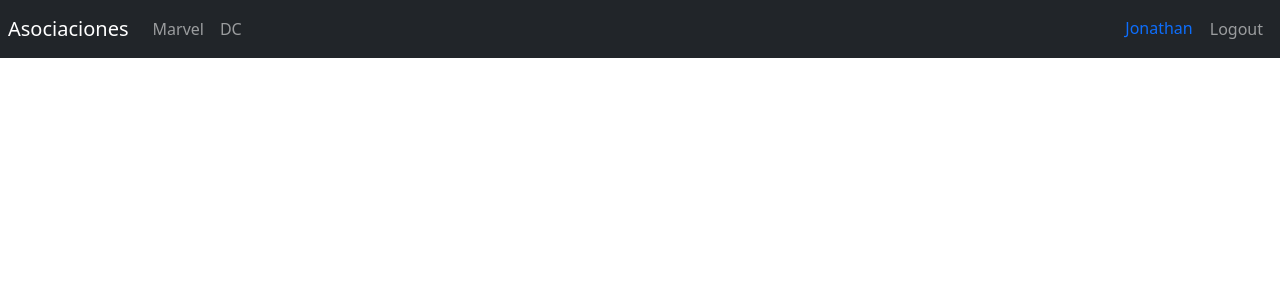
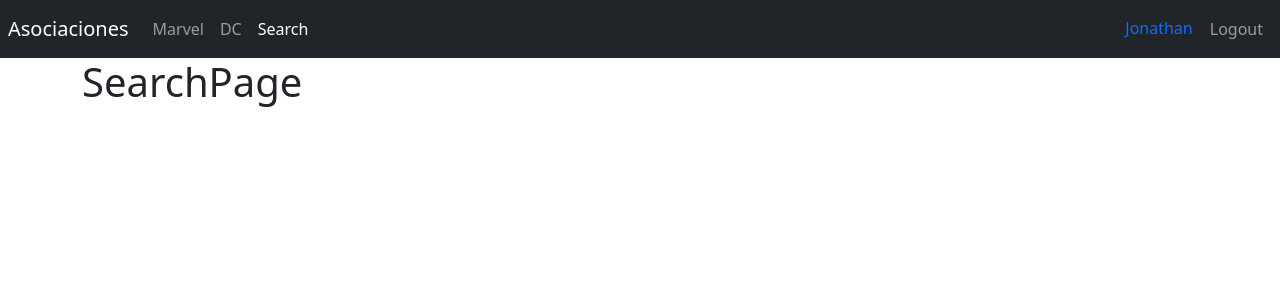
Before and after one commit to jmerino12/heroes-spa, a React (Vite) app: page /search in a window 1280 px wide. Shown: the top 300 px of the page. Built offline with nearby package versions, Linux system fonts and the light colour scheme.

Commit message:
Creando un segundo Router

```diff
--- /dev/null
+++ b/src/heroes/pages/HeroePage.jsx
@@ -0,0 +1,5 @@
+export const HeroePage = () => {
+  return (
+    <h1>HeroePage</h1>
+  )
+}
--- /dev/null
+++ b/src/heroes/pages/SearchPage.jsx
@@ -0,0 +1,5 @@
+export const SearchPage = () => {
+  return (
+    <h1>SearchPage</h1>
+  )
+}
--- /dev/null
+++ b/src/heroes/routes/HeroesRoutes.jsx
@@ -0,0 +1,24 @@
+import { Navigate, Route, Routes } from "react-router-dom"
+import { Navbar } from "../../ui/components/Navbar"
+import { DCPage } from "../pages/DCPage"
+import { HeroePage } from "../pages/HeroePage"
+import { MarvelPage } from "../pages/MarvelPage"
+import { SearchPage } from "../pages/SearchPage"
+
+export const HeroesRoutes = () => {
+    return (
+        <>
+            <Navbar />
+            <div className='container'>
+                <Routes>
+                    <Route path='marvel' element={<MarvelPage />} />
+                    <Route path='dc' element={<DCPage />} />
+                    <Route path='search' element={<SearchPage />} />
+                    <Route path='heroe' element={<HeroePage />} />
+                    <Route path='/' element={<Navigate to='/marvel' />} />
+                </Routes>
+            </div>
+
+        </>
+    )
+}
--- a/src/router/AppRouter.jsx
+++ b/src/router/AppRouter.jsx
@@ -1,19 +1,13 @@
-import { Navigate, Route, Routes } from 'react-router-dom';
+import { Route, Routes } from 'react-router-dom';
 import { LoginPage } from '../auth/pages/LoginPage';
-import { DCPage } from '../heroes/pages/DCPage';
-import { MarvelPage } from '../heroes/pages/MarvelPage';
-import { Navbar } from '../ui/components/Navbar';
+import { HeroesRoutes } from '../heroes/routes/HeroesRoutes';
 
 export const AppRouter = () => {
     return (
         <>
-        <Navbar />
             <Routes>
-                <Route path='marvel' element={<MarvelPage />} />
-                <Route path='dc' element={<DCPage />} />
                 <Route path='login' element={<LoginPage />} />
-
-                <Route path='/' element={<Navigate to='/marvel' />} />
+                <Route path='/*' element={<HeroesRoutes />} />
             </Routes>
         </>
     );
--- a/src/ui/components/Navbar.jsx
+++ b/src/ui/components/Navbar.jsx
@@ -28,6 +28,13 @@
                     >
                         DC
                     </NavLink>
+                    <NavLink
+                        className={({ isActive }) => `nav-item nav-link ${isActive ? 'active' : ''}`}
+
+                        to="/search"
+                    >
+                        Search
+                    </NavLink>
                 </div>
             </div>
 
```
